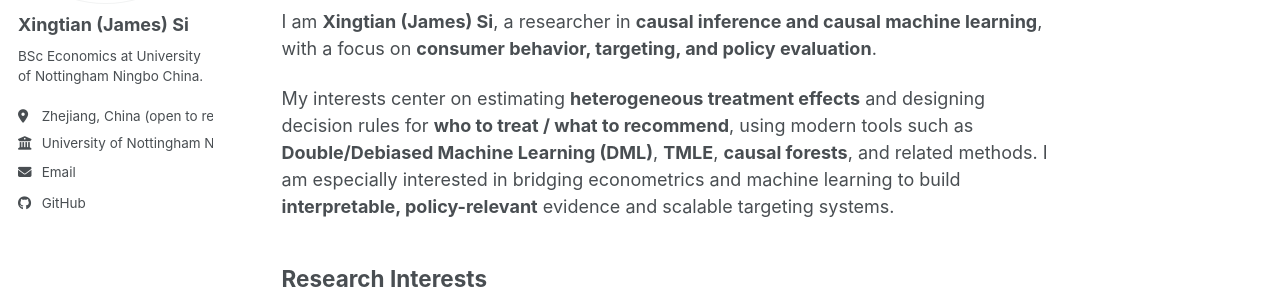
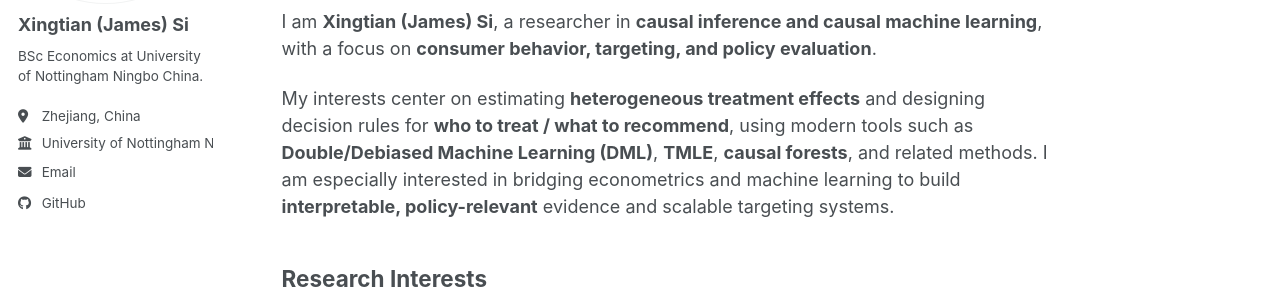
Before and after one commit to sixingtian/sixingtian.github.io, a Jekyll site: the page built from _pages/about.md, in a window 1280 px wide. Shown: the part 229-529 px from the top of the page. Built offline with Jekyll 4.4.1, drawn with Linux system fonts in a browser that asks for light colours; a script bundle is joined from its source files by our own code; library files that are not in the unit come from our copies.

Commit message:
Update _config.yml

```diff
--- a/_config.yml
+++ b/_config.yml
@@ -26,7 +26,7 @@ author:
   name             : "Xingtian (James) Si"
   pronouns         :
   bio              : "BSc Economics at University of Nottingham Ningbo China."
-  location         : "Zhejiang, China (open to relocate)"
+  location         : "Zhejiang, China"
   employer         : "University of Nottingham Ningbo China"
   uri              :
   email            : "sixingtian@gmail.com"
```
